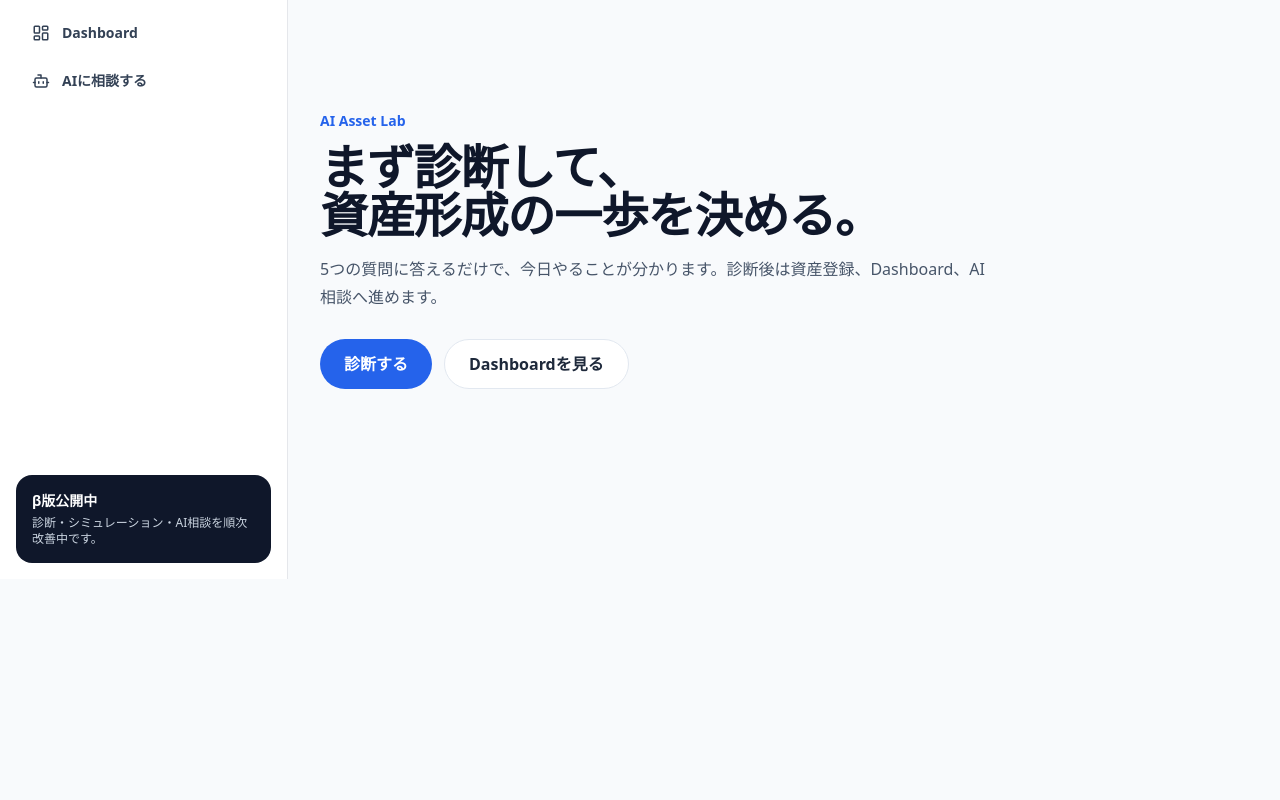
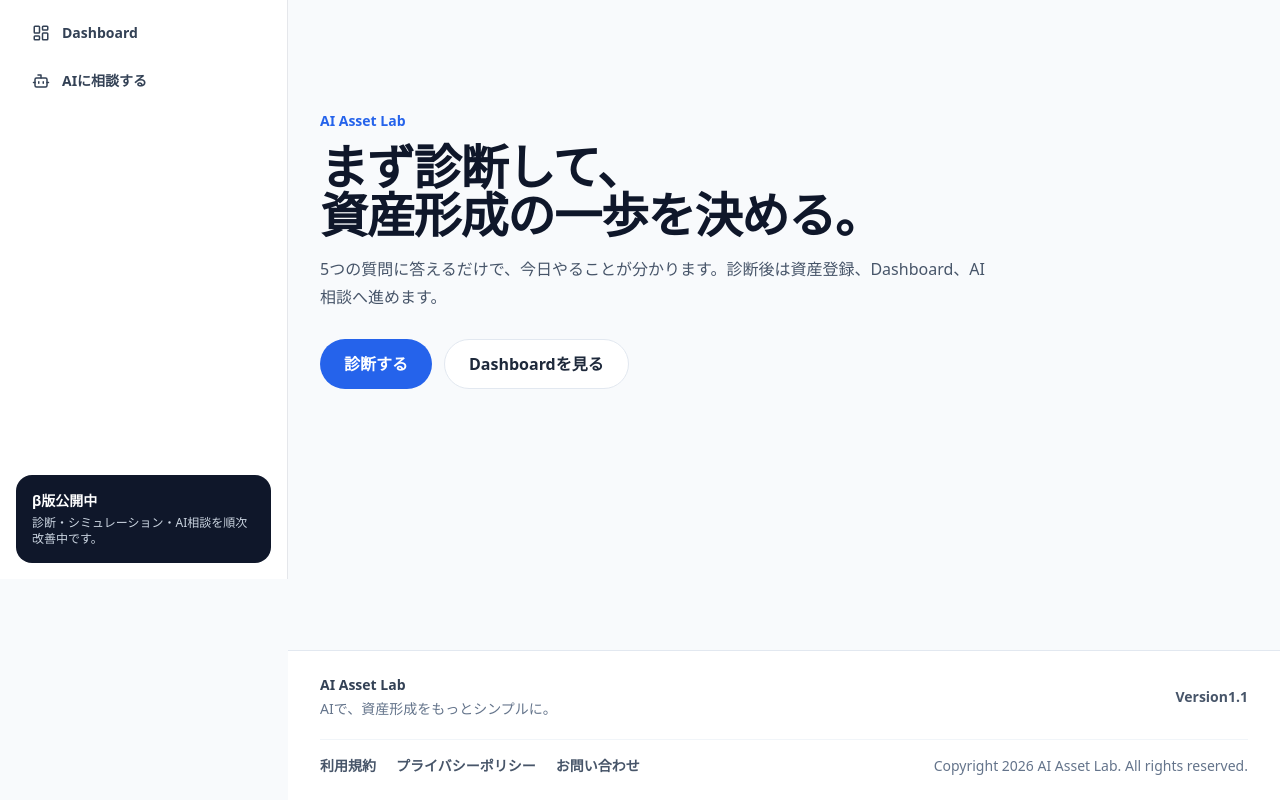
Before and after one commit to assetlab315/aiassetlab-app, a Next.js app: page / in a window 1280 px wide. Shown: the part 221-1021 px from the top of the page. Before the commit the page ends 871 px from the top, so only its background shows below. Built offline with nearby package versions, Linux system fonts and the light colour scheme; no server answers.

Commit message:
Version1.1-Sprint3 Launch Readiness

```diff
--- /dev/null
+++ b/app/error.tsx
@@ -0,0 +1,37 @@
+"use client";
+
+import Link from "next/link";
+
+export default function ErrorPage({
+  reset,
+}: {
+  error: Error & { digest?: string };
+  reset: () => void;
+}) {
+  return (
+    <main className="min-h-screen bg-slate-50 px-4 py-10 text-slate-900 md:px-8">
+      <section className="mx-auto max-w-3xl rounded-2xl bg-white p-6 shadow-sm md:p-8">
+        <p className="text-sm font-bold text-blue-600">AI Asset Lab</p>
+        <h1 className="mt-2 text-3xl font-black">一時的なエラーが発生しました</h1>
+        <p className="mt-4 leading-7 text-slate-600">
+          ページの読み込みに失敗しました。もう一度試すか、Dashboardへ戻ってください。
+        </p>
+        <div className="mt-6 flex flex-col gap-3 sm:flex-row">
+          <button
+            type="button"
+            onClick={reset}
+            className="inline-flex min-h-12 items-center justify-center rounded-full bg-blue-600 px-6 py-3 font-black text-white hover:bg-blue-700 focus:outline-none focus-visible:ring-4 focus-visible:ring-blue-200"
+          >
+            もう一度試す
+          </button>
+          <Link
+            href="/dashboard"
+            className="inline-flex min-h-12 items-center justify-center rounded-full border border-slate-200 bg-white px-6 py-3 font-black text-slate-800 hover:bg-slate-50 focus:outline-none focus-visible:ring-4 focus-visible:ring-blue-100"
+          >
+            Dashboardへ戻る
+          </Link>
+        </div>
+      </section>
+    </main>
+  );
+}
--- a/app/layout.tsx
+++ b/app/layout.tsx
@@ -2,6 +2,7 @@ import "./globals.css";
 import type { Metadata } from "next";
 import Link from "next/link";
 import Script from "next/script";
+import AppFooter from "../components/layout/AppFooter";
 import { BarChart3, Bot, Gauge, Home, LayoutDashboard } from "lucide-react";
 
 const siteUrl = "https://aiassetlab.jp";
@@ -175,6 +176,7 @@ export default function RootLayout({ children }: { children: React.ReactNode })
               </nav>
             </header>
             {children}
+            <AppFooter />
           </div>
         </div>
       </body>
--- /dev/null
+++ b/app/privacy/page.tsx
@@ -0,0 +1,37 @@
+import type { Metadata } from "next";
+
+export const metadata: Metadata = {
+  title: "プライバシーポリシー",
+  description: "AI Asset Labの個人情報と利用データの取り扱い方針を確認できます。",
+  alternates: {
+    canonical: "/privacy",
+  },
+};
+
+export default function PrivacyPage() {
+  return (
+    <main className="min-h-screen bg-slate-50 px-4 py-10 text-slate-900 md:px-8">
+      <article className="mx-auto max-w-3xl rounded-2xl bg-white p-6 shadow-sm md:p-8">
+        <p className="text-sm font-bold text-blue-600">AI Asset Lab</p>
+        <h1 className="mt-2 text-3xl font-black">プライバシーポリシー</h1>
+        <p className="mt-4 leading-7 text-slate-600">
+          このページは公開準備用のプレースホルダーです。AI Asset Labでは、サービス提供、品質改善、問い合わせ対応のために必要な範囲で情報を取り扱います。
+        </p>
+        <section className="mt-8 space-y-4 leading-7 text-slate-600">
+          <h2 className="text-xl font-bold text-slate-900">取得する情報</h2>
+          <p>診断回答、登録資産情報、アクセス解析情報、お問い合わせ内容など、サービス利用に必要な情報を取得する場合があります。</p>
+          <h2 className="text-xl font-bold text-slate-900">利用目的</h2>
+          <p>サービス提供、機能改善、不具合調査、利用状況の分析、問い合わせ対応のために利用します。</p>
+          <h2 className="text-xl font-bold text-slate-900">お問い合わせ</h2>
+          <p>
+            プライバシーポリシーに関するお問い合わせは{" "}
+            <a className="font-bold text-blue-700 underline" href="mailto:contact@aiassetlab.jp">
+              contact@aiassetlab.jp
+            </a>{" "}
+            までご連絡ください。
+          </p>
+        </section>
+      </article>
+    </main>
+  );
+}
--- a/app/sitemap.ts
+++ b/app/sitemap.ts
@@ -9,6 +9,8 @@ const routes = [
   "/dashboard",
   "/chat",
   "/simulator",
+  "/terms",
+  "/privacy",
 ];
 
 export default function sitemap(): MetadataRoute.Sitemap {
--- /dev/null
+++ b/app/terms/page.tsx
@@ -0,0 +1,37 @@
+import type { Metadata } from "next";
+
+export const metadata: Metadata = {
+  title: "利用規約",
+  description: "AI Asset Labの利用条件、免責事項、問い合わせ先を確認できます。",
+  alternates: {
+    canonical: "/terms",
+  },
+};
+
+export default function TermsPage() {
+  return (
+    <main className="min-h-screen bg-slate-50 px-4 py-10 text-slate-900 md:px-8">
+      <article className="mx-auto max-w-3xl rounded-2xl bg-white p-6 shadow-sm md:p-8">
+        <p className="text-sm font-bold text-blue-600">AI Asset Lab</p>
+        <h1 className="mt-2 text-3xl font-black">利用規約</h1>
+        <p className="mt-4 leading-7 text-slate-600">
+          このページは公開準備用のプレースホルダーです。正式な規約文面は公開前に確定します。
+        </p>
+        <section className="mt-8 space-y-4 leading-7 text-slate-600">
+          <h2 className="text-xl font-bold text-slate-900">サービスの位置づけ</h2>
+          <p>AI Asset Labは、資産形成の現在地と次の行動を整理するための情報提供サービスです。</p>
+          <h2 className="text-xl font-bold text-slate-900">免責事項</h2>
+          <p>本サービスの表示内容は投資判断を保証するものではありません。最終的な判断は利用者ご自身の責任で行ってください。</p>
+          <h2 className="text-xl font-bold text-slate-900">お問い合わせ</h2>
+          <p>
+            利用規約に関するお問い合わせは{" "}
+            <a className="font-bold text-blue-700 underline" href="mailto:contact@aiassetlab.jp">
+              contact@aiassetlab.jp
+            </a>{" "}
+            までご連絡ください。
+          </p>
+        </section>
+      </article>
+    </main>
+  );
+}
--- a/components/layout/AppFooter.tsx
+++ b/components/layout/AppFooter.tsx
@@ -1,9 +1,40 @@
+import Link from "next/link";
+
 export default function AppFooter() {
   return (
     <footer className="border-t border-slate-200 bg-white">
-      <div className="mx-auto flex max-w-6xl flex-col gap-2 px-4 py-6 text-sm text-slate-500 md:flex-row md:items-center md:justify-between md:px-8">
-        <p className="font-bold text-slate-700">AI Asset Lab</p>
-        <p>AIで、資産形成をもっとシンプルに。</p>
+      <div className="mx-auto flex max-w-6xl flex-col gap-5 px-4 py-6 text-sm text-slate-500 md:px-8">
+        <div className="flex flex-col gap-3 md:flex-row md:items-center md:justify-between">
+          <div>
+            <p className="font-bold text-slate-700">AI Asset Lab</p>
+            <p className="mt-1">AIで、資産形成をもっとシンプルに。</p>
+          </div>
+          <p className="font-semibold text-slate-600">Version1.1</p>
+        </div>
+
+        <div className="flex flex-col gap-3 border-t border-slate-100 pt-4 md:flex-row md:items-center md:justify-between">
+          <nav className="flex flex-wrap gap-x-5 gap-y-2" aria-label="フッターナビゲーション">
+            <Link
+              href="/terms"
+              className="font-semibold text-slate-600 hover:text-blue-700 focus:outline-none focus-visible:ring-4 focus-visible:ring-blue-100"
+            >
+              利用規約
+            </Link>
+            <Link
+              href="/privacy"
+              className="font-semibold text-slate-600 hover:text-blue-700 focus:outline-none focus-visible:ring-4 focus-visible:ring-blue-100"
+            >
+              プライバシーポリシー
+            </Link>
+            <a
+              href="mailto:contact@aiassetlab.jp"
+              className="font-semibold text-slate-600 hover:text-blue-700 focus:outline-none focus-visible:ring-4 focus-visible:ring-blue-100"
+            >
+              お問い合わせ
+            </a>
+          </nav>
+          <p>Copyright 2026 AI Asset Lab. All rights reserved.</p>
+        </div>
       </div>
     </footer>
   );
--- a/components/layout/PageContainer.tsx
+++ b/components/layout/PageContainer.tsx
@@ -1,5 +1,4 @@
 import type { ReactNode } from "react";
-import AppFooter from "./AppFooter";
 import AppHeader from "./AppHeader";
 
 type Props = {
@@ -22,7 +21,6 @@ export default function PageContainer({ children, size = "xl" }: Props) {
           {children}
         </div>
       </main>
-      <AppFooter />
     </div>
   );
 }
```
Also changed, not shown: 2 other files (tests, documents, lock files or other folders).
